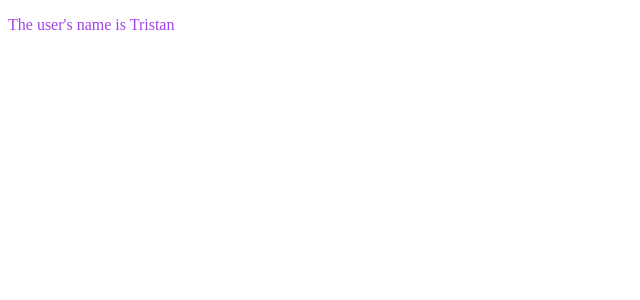
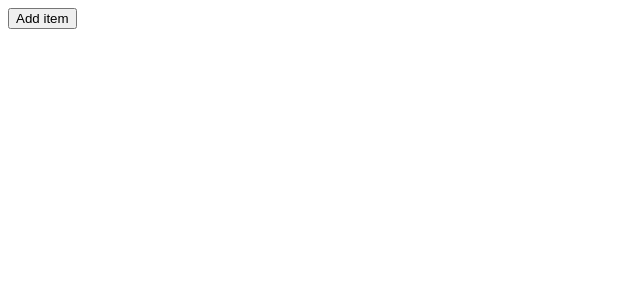
Before and after one commit to mlnchmp/angular-dev, an Angular app: page / in a window 1280 px wide. Shown: the top 300 px of the page, without its empty margins (0-640 px from the left). Built offline with nearby package versions, Linux system fonts and the light colour scheme.

Commit message:
Component output properties

```diff
--- a/src/app/app.html
+++ b/src/app/app.html
@@ -1 +1,4 @@
-<app-user occupation="Angular Developer"></app-user>
+<app-user (incrementCountEvent)="addItem($event)"></app-user>
+@for (item of items; track $index) {
+  {{ item }}
+}
--- a/src/app/app.ts
+++ b/src/app/app.ts
@@ -1,12 +1,20 @@
-import { Component, input, signal } from '@angular/core';
+import { Component, input, output, signal } from '@angular/core';
 
 @Component({
   selector: 'app-user',
-  template: `<p>The user's name is {{ name() }}</p>`,
+  template: `<button (click)="onClick()">Add item</button>`,
 })
 export class User {
   username = "youngTech";
   name = input<string>("Tristan");
+  count = 0;
+
+  incrementCountEvent = output<number>();
+
+  onClick() {
+    this.count++;
+    this.incrementCountEvent.emit(this.count);
+  }
 }
 
 @Component({
@@ -17,6 +25,8 @@ export class User {
 })
 export class App {
   protected readonly title = signal('angular-dev');
+
+  items: number[] = [];
 
   isServerRunning = true;
 
@@ -41,4 +51,8 @@ export class App {
   showSecretMessage() {
     this.message = 'Way to go!';
   }
+
+  addItem(event: number) {
+    this.items.push(event);
+  }
 }
```
